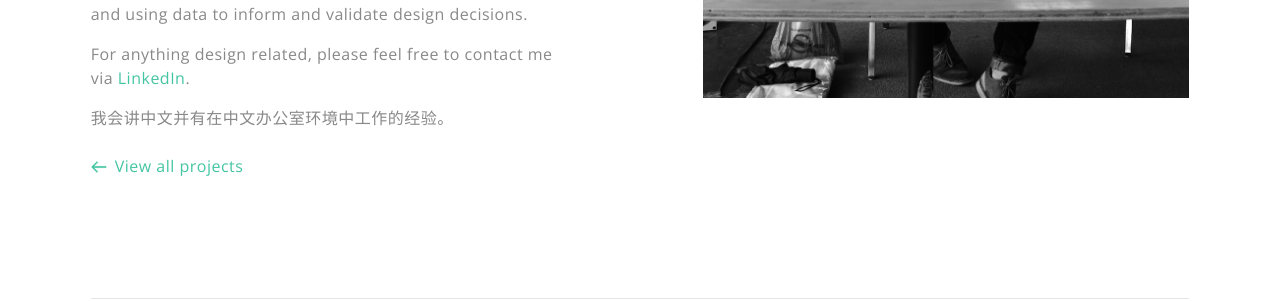
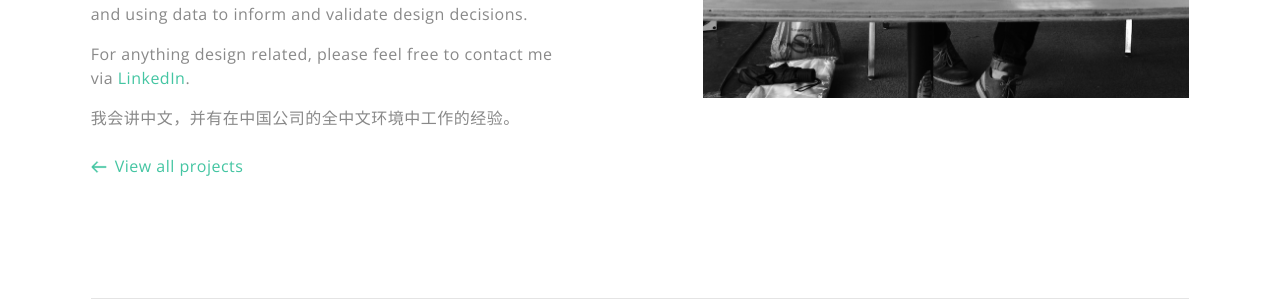
Before and after one commit to Cmlynars/portfolio-2017, a Jekyll site: the page built from about.html, in a window 1280 px wide. Shown: the part 676-977 px from the top of the page. Built offline with Jekyll 4.4.1, drawn with Linux system fonts in a browser that asks for light colours; nearby versions of some CDN libraries; library files that are not in the unit come from our copies.

Commit message:
corrected typo in chinese blurb

```diff
--- a/about.html
+++ b/about.html
@@ -22,7 +22,7 @@ layout: default
 
 		<p>For anything design related, please feel free to contact me via <a class="inline-link" href="https://www.linkedin.com/in/christophermlynarski/" target="_blank">LinkedIn</a>.</p>
 
-		<p>我会讲中文并有在中文办公室环境中工作的经验。</p>
+		<p>我会讲中文，并有在中国公司的全中文环境中工作的经验。</p>
 
 		<p class="single-link-container">{% include left_arrow.html %}<a class="project-link" href="{{ site.baseurl }}/">View all projects</a></p>
 	</article>
```
